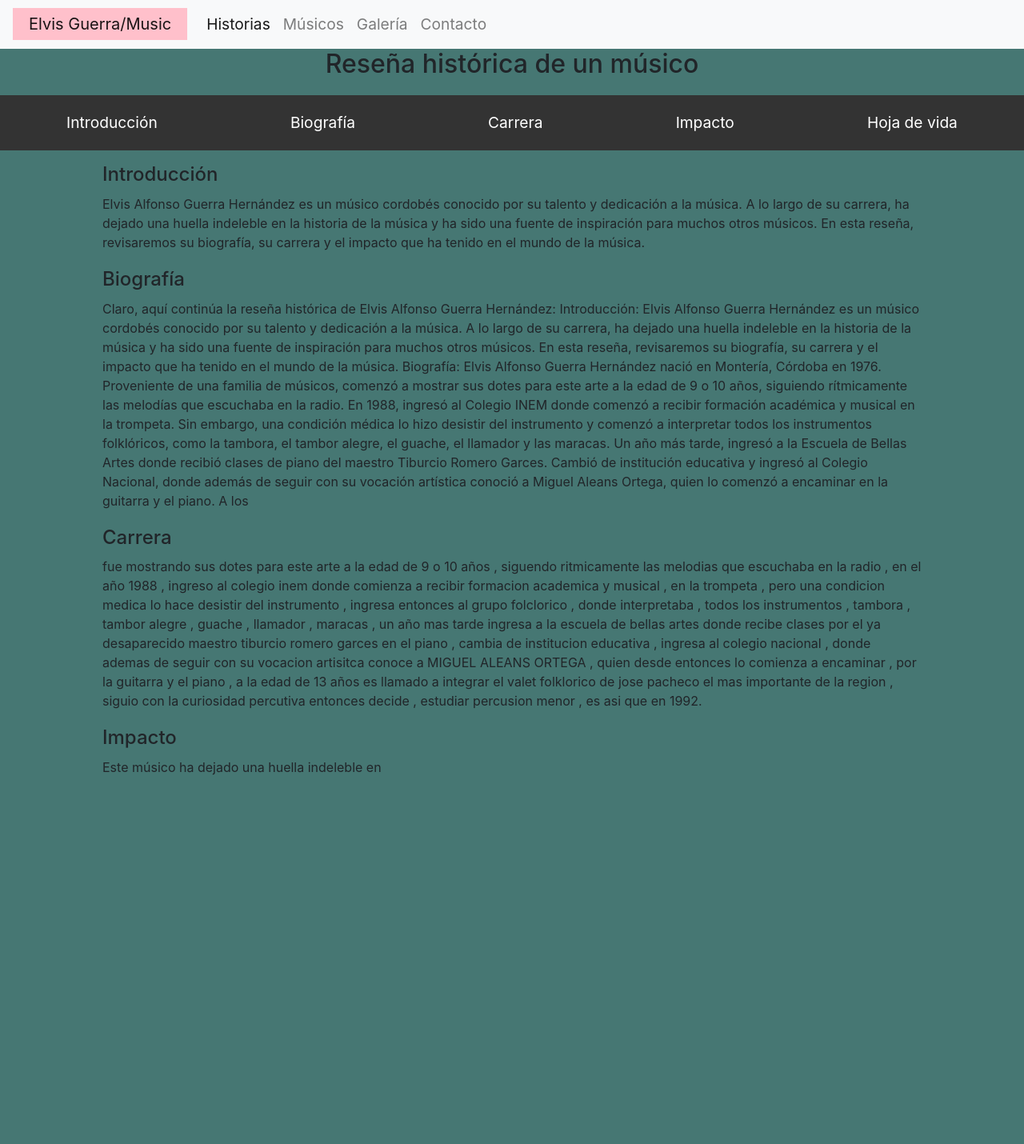
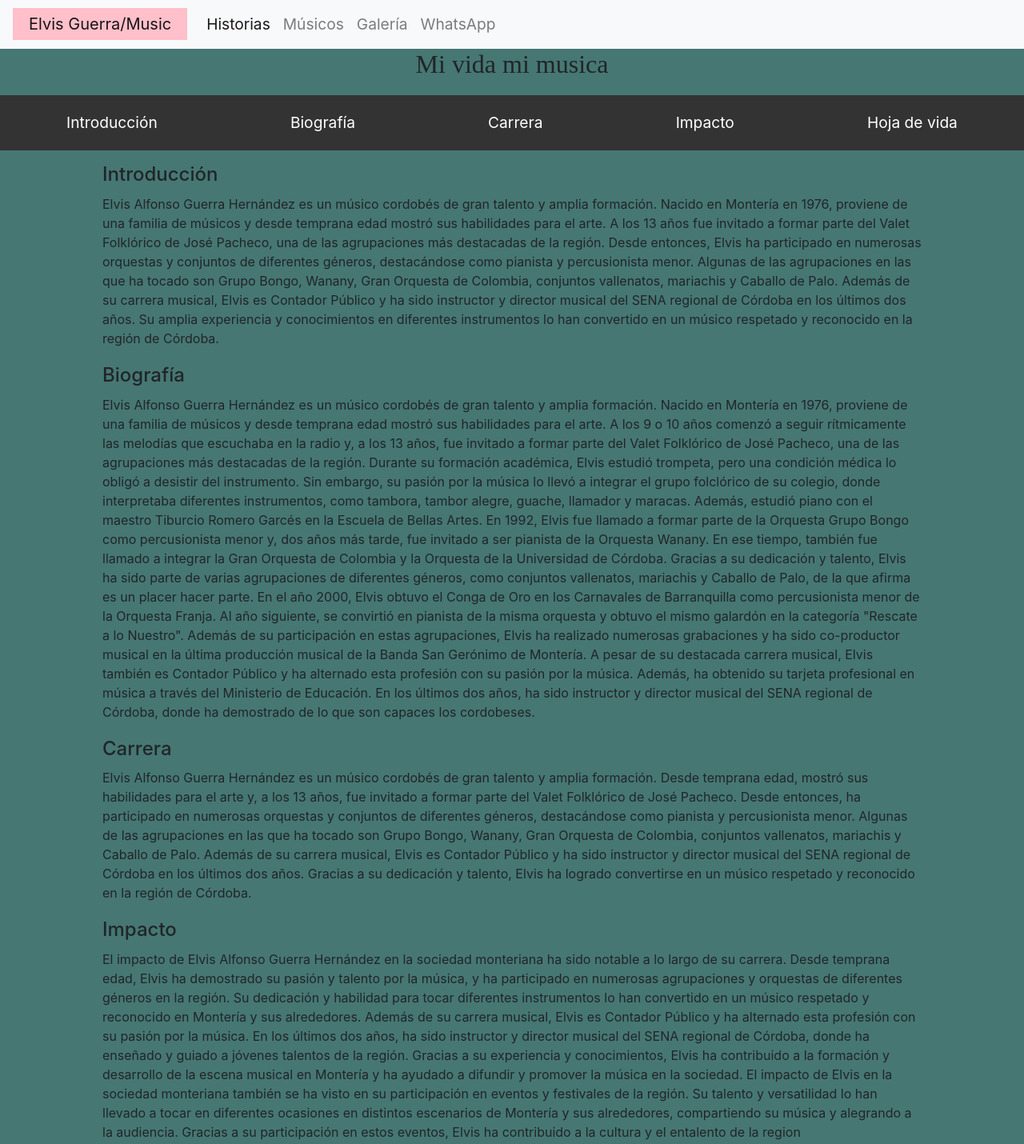
Before and after one commit to osdaguewar/MusicaFamiliar, a plain HTML site: page historia.html in a window 1280 px wide. Shown: the whole page at 80% size. Before the commit the page ends 991 px from the top, so only its background shows below. Drawn offline with nearby package versions, Linux system fonts and the light colour scheme.

Commit message:
Cambio boton
Se remplaza el botón contacto por WhatsApp y se parametriza enlace a el mismo

```diff
--- a/historia.html
+++ b/historia.html
@@ -32,18 +32,26 @@
                   <a class="nav-link" href="galeria.html">Galería</a>
                 </li>
                 <li class="nav-item">
-                  <a class="nav-link" href="#">Contacto</a>
+                    <a class="nav-link whatsapp" href="#">WhatsApp</a>
                 </li>
               </ul>
             </div>
           </nav>
+          <!--script para enlace de WhatsApp-->
+          <script>
+            document.querySelector('.whatsapp').addEventListener('click', function() {
+        window.location.href = 'https://wa.me/3008024298';
+      });
 
+          </script>
         </header>
 <body>
 
 
     <header>
-        <h1>Reseña histórica de un músico</h1>
+
+<h1 style="font-family: Lobster">Mi vida mi musica</h1>
+
       </header>
       <nav>
         <ul>
@@ -57,26 +65,28 @@
       <main>
         <section id="introduccion">
           <h2>Introducción</h2>
-          <p>Elvis Alfonso Guerra Hernández es un músico cordobés conocido por su talento y dedicación a la música. A lo largo de su carrera, ha dejado una huella indeleble en la historia de la música y ha sido una fuente de inspiración para muchos otros músicos. En esta reseña, revisaremos su biografía, su carrera y el impacto que ha tenido en el mundo de la música.</p>
+          <p>Elvis Alfonso Guerra Hernández es un músico cordobés de gran talento y amplia formación. Nacido en Montería en 1976, proviene de una familia de músicos y desde temprana edad mostró sus habilidades para el arte. A los 13 años fue invitado a formar parte del Valet Folklórico de José Pacheco, una de las agrupaciones más destacadas de la región. Desde entonces, Elvis ha participado en numerosas orquestas y conjuntos de diferentes géneros, destacándose como pianista y percusionista menor. Algunas de las agrupaciones en las que ha tocado son Grupo Bongo, Wanany, Gran Orquesta de Colombia, conjuntos vallenatos, mariachis y Caballo de Palo. Además de su carrera musical, Elvis es Contador Público y ha sido instructor y director musical del SENA regional de Córdoba en los últimos dos años. Su amplia experiencia y conocimientos en diferentes instrumentos lo han convertido en un músico respetado y reconocido en la región de Córdoba.</p>
         </section>
         <section id="biografia">
           <h2>Biografía</h2>
-          <p>Claro, aquí continúa la reseña histórica de Elvis Alfonso Guerra Hernández:
+          <p>Elvis Alfonso Guerra Hernández es un músico cordobés de gran talento y amplia formación. Nacido en Montería en 1976, proviene de una familia de músicos y desde temprana edad mostró sus habilidades para el arte. A los 9 o 10 años comenzó a seguir rítmicamente las melodías que escuchaba en la radio y, a los 13 años, fue invitado a formar parte del Valet Folklórico de José Pacheco, una de las agrupaciones más destacadas de la región. Durante su formación académica, Elvis estudió trompeta, pero una condición médica lo obligó a desistir del instrumento. Sin embargo, su pasión por la música lo llevó a integrar el grupo folclórico de su colegio, donde interpretaba diferentes instrumentos, como tambora, tambor alegre, guache, llamador y maracas. Además, estudió piano con el maestro Tiburcio Romero Garcés en la Escuela de Bellas Artes.
 
-            Introducción:
+            En 1992, Elvis fue llamado a formar parte de la Orquesta Grupo Bongo como percusionista menor y, dos años más tarde, fue invitado a ser pianista de la Orquesta Wanany. En ese tiempo, también fue llamado a integrar la Gran Orquesta de Colombia y la Orquesta de la Universidad de Córdoba. Gracias a su dedicación y talento, Elvis ha sido parte de varias agrupaciones de diferentes géneros, como conjuntos vallenatos, mariachis y Caballo de Palo, de la que afirma es un placer hacer parte.
 
-            Elvis Alfonso Guerra Hernández es un músico cordobés conocido por su talento y dedicación a la música. A lo largo de su carrera, ha dejado una huella indeleble en la historia de la música y ha sido una fuente de inspiración para muchos otros músicos. En esta reseña, revisaremos su biografía, su carrera y el impacto que ha tenido en el mundo de la música.
+            En el año 2000, Elvis obtuvo el Conga de Oro en los Carnavales de Barranquilla como percusionista menor de la Orquesta Franja. Al año siguiente, se convirtió en pianista de la misma orquesta y obtuvo el mismo galardón en la categoría "Rescate a lo Nuestro". Además de su participación en estas agrupaciones, Elvis ha realizado numerosas grabaciones y ha sido co-productor musical en la última producción musical de la Banda San Gerónimo de Montería.
 
-            Biografía:
-
-            Elvis Alfonso Guerra Hernández nació en Montería, Córdoba en 1976. Proveniente de una familia de músicos, comenzó a mostrar sus dotes para este arte a la edad de 9 o 10 años, siguiendo rítmicamente las melodías que escuchaba en la radio. En 1988, ingresó al Colegio INEM donde comenzó a recibir formación académica y musical en la trompeta. Sin embargo, una condición médica lo hizo desistir del instrumento y comenzó a interpretar todos los instrumentos folklóricos, como la tambora, el tambor alegre, el guache, el llamador y las maracas. Un año más tarde, ingresó a la Escuela de Bellas Artes donde recibió clases de piano del maestro Tiburcio Romero Garces. Cambió de institución educativa y ingresó al Colegio Nacional, donde además de seguir con su vocación artística conoció a Miguel Aleans Ortega, quien lo comenzó a encaminar en la guitarra y el piano. A los</p>
+            A pesar de su destacada carrera musical, Elvis también es Contador Público y ha alternado esta profesión con su pasión por la música. Además, ha obtenido su tarjeta profesional en música a través del Ministerio de Educación. En los últimos dos años, ha sido instructor y director musical del SENA regional de Córdoba, donde ha demostrado de lo que son capaces los cordobeses.</p>
         </section>
         <section id="carrera">
           <h2>Carrera</h2>
-          <p>fue mostrando sus dotes para este arte a la edad de 9 o 10 años , siguendo ritmicamente las melodias que escuchaba en la radio , en el año 1988 , ingreso al colegio inem donde comienza a recibir formacion academica y musical , en la trompeta , pero una condicion medica lo hace desistir del instrumento , ingresa entonces al grupo folclorico , donde interpretaba , todos los instrumentos , tambora , tambor alegre , guache , llamador , maracas , un año mas tarde ingresa a la escuela de bellas artes donde recibe clases por el ya desaparecido maestro tiburcio romero garces en el piano  , cambia de institucion educativa , ingresa al colegio nacional , donde ademas de seguir con su vocacion artisitca conoce a MIGUEL ALEANS ORTEGA , quien desde entonces lo comienza a encaminar , por la guitarra y el piano , a la edad de 13 años es llamado a integrar el valet folklorico de jose pacheco el mas importante de la region , siguio con la curiosidad percutiva entonces decide , estudiar percusion menor , es asi que en 1992.</p>
+          <p>Elvis Alfonso Guerra Hernández es un músico cordobés de gran talento y amplia formación. Desde temprana edad, mostró sus habilidades para el arte y, a los 13 años, fue invitado a formar parte del Valet Folklórico de José Pacheco. Desde entonces, ha participado en numerosas orquestas y conjuntos de diferentes géneros, destacándose como pianista y percusionista menor. Algunas de las agrupaciones en las que ha tocado son Grupo Bongo, Wanany, Gran Orquesta de Colombia, conjuntos vallenatos, mariachis y Caballo de Palo. Además de su carrera musical, Elvis es Contador Público y ha sido instructor y director musical del SENA regional de Córdoba en los últimos dos años. Gracias a su dedicación y talento, Elvis ha logrado convertirse en un músico respetado y reconocido en la región de Córdoba.</p>
         </section>
         <section id="impacto">
           <h2>Impacto</h2>
-          <p>Este músico ha dejado una huella indeleble en </p>
+          <p>El impacto de Elvis Alfonso Guerra Hernández en la sociedad monteriana ha sido notable a lo largo de su carrera. Desde temprana edad, Elvis ha demostrado su pasión y talento por la música, y ha participado en numerosas agrupaciones y orquestas de diferentes géneros en la región. Su dedicación y habilidad para tocar diferentes instrumentos lo han convertido en un músico respetado y reconocido en Montería y sus alrededores.
+
+            Además de su carrera musical, Elvis es Contador Público y ha alternado esta profesión con su pasión por la música. En los últimos dos años, ha sido instructor y director musical del SENA regional de Córdoba, donde ha enseñado y guiado a jóvenes talentos de la región. Gracias a su experiencia y conocimientos, Elvis ha contribuido a la formación y desarrollo de la escena musical en Montería y ha ayudado a difundir y promover la música en la sociedad.
+
+            El impacto de Elvis en la sociedad monteriana también se ha visto en su participación en eventos y festivales de la región. Su talento y versatilidad lo han llevado a tocar en diferentes ocasiones en distintos escenarios de Montería y sus alrededores, compartiendo su música y alegrando a la audiencia. Gracias a su participación en estos eventos, Elvis ha contribuido a la cultura y el entalento de la region </p>
 </body>
 </html>
```
Also changed, not shown: galeria.html (+9 -1 lines), index.html (+8 -1 lines).
